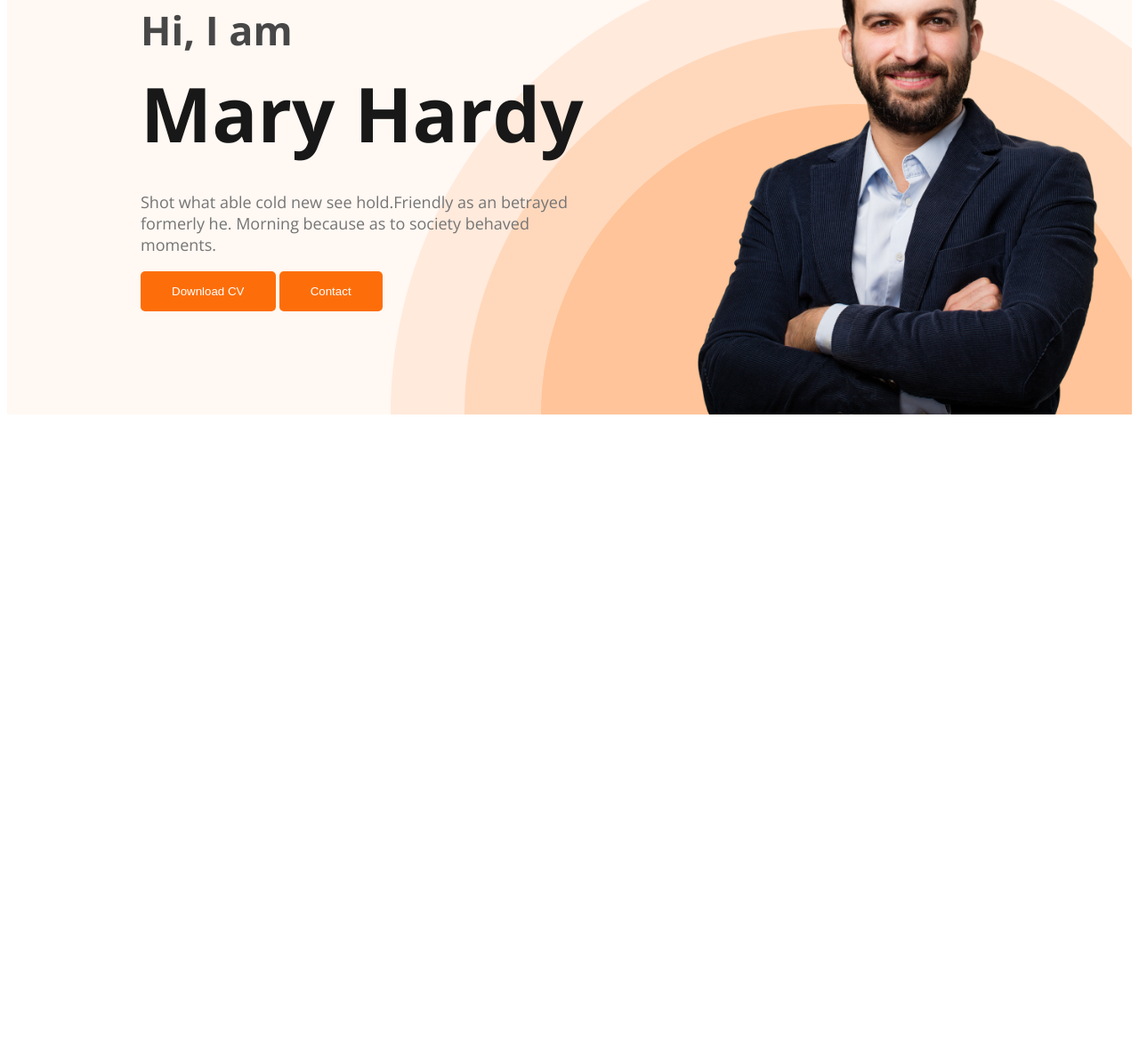
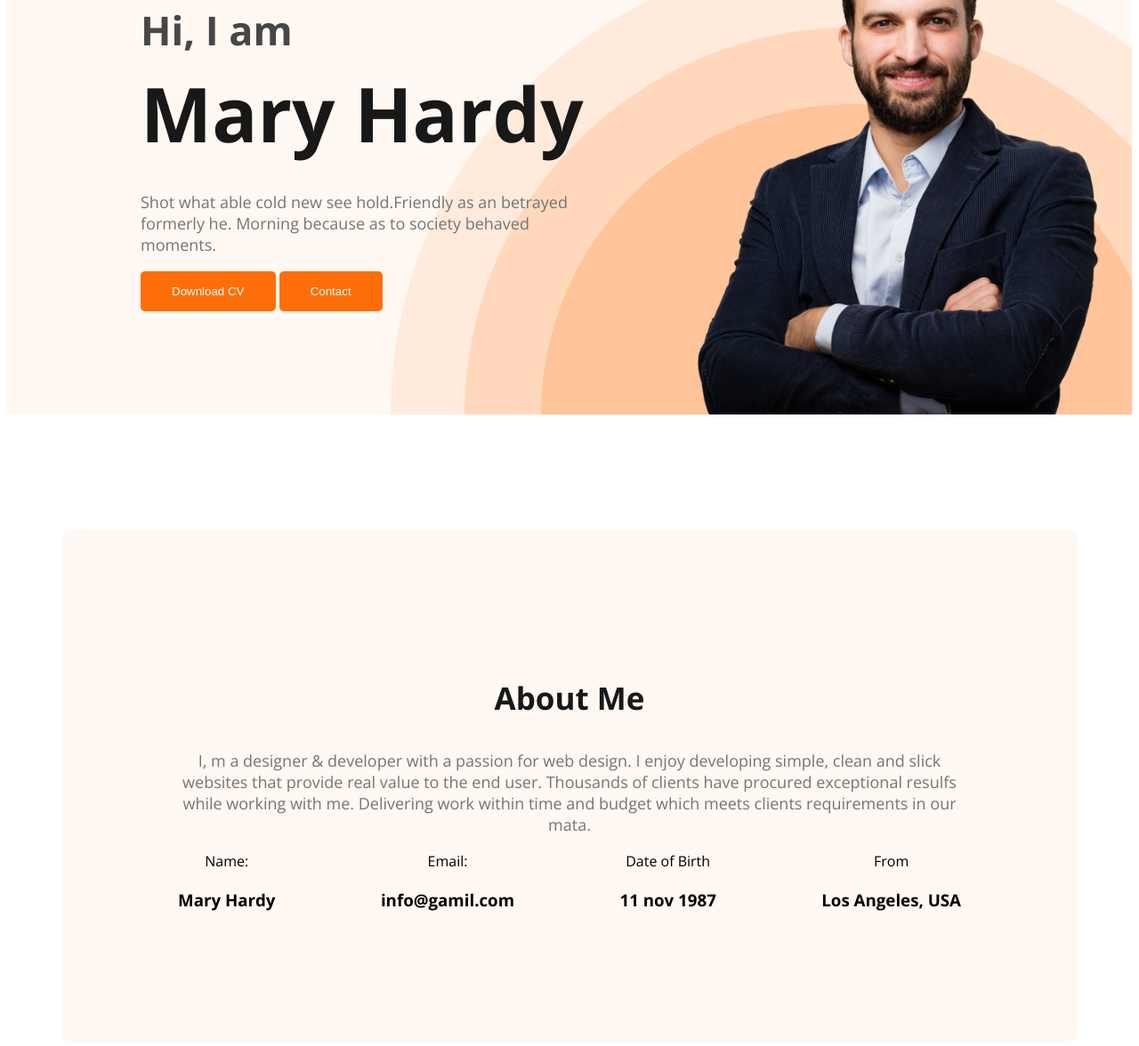
Before and after one commit to princeshariar/developer-portfolio, a plain HTML site: page index.html in a window 1280 px wide. Shown: the part 302-1478 px from the top of the page at 89% size. Before the commit the page ends 800 px from the top, so only its background shows below. Drawn offline with nearby package versions, Linux system fonts and the light colour scheme.

Commit message:
about section done

```diff
--- a/index.html
+++ b/index.html
@@ -35,6 +35,29 @@
     </header>
 
     <main>
+        <section class="about">
+            <h3 class="section-title">About Me</h3>
+            <p class="section-description">I, m a designer & developer with a passion for web design. I enjoy developing simple, clean and slick websites that provide real value to the end user. Thousands of clients have procured exceptional resulfs while working with me. Delivering work within time and budget which meets clients requirements in our mata.</p>
+
+            <div class="about-info-container">
+                <div class="about-info">
+                    <p class="info-title">Name:</p>
+                    <h3 class="about-info-descriptiion">Mary Hardy</h3>
+                </div>
+                <div class="about-info">
+                    <p class="info-title">Email:</p>
+                    <h3 class="about-info-descriptiion">info@gamil.com</h3>
+                </div>
+                <div class="about-info">
+                    <p class="info-title">Date of Birth</p>
+                    <h3 class="about-info-descriptiion">11 nov 1987</h3>
+                </div>
+                <div class="about-info">
+                    <p class="info-title">From</p>
+                    <h3 class="about-info-descriptiion">Los Angeles, USA</h3>
+                </div>
+            </div>
+        </section>
 
     </main>
 
--- a/styles/portfolio.css
+++ b/styles/portfolio.css
@@ -102,3 +102,49 @@
     background-repeat: no-repeat;
      */
 }
+
+/* main section styles */
+main{
+    max-width: 1140px;
+    margin: 0px auto;
+}
+/* main section shared style */
+.section-title {
+    color: #181818;
+    text-align: center;
+
+    font-size: 35px;
+
+    font-weight: 700;
+
+}
+
+/* ---------------------------- */
+.section-description {
+    color: #757575;
+    text-align: center;
+
+    font-size: 18px;
+
+    font-weight: 400;
+}
+
+.about {
+    padding: 130px;
+    border-radius: 10px;
+    background: #FFF8F3;
+    margin: 130px 0px;
+
+}
+.about-info-container{
+    display: flex;
+    justify-content: space-between;
+
+}
+.about-info{
+    text-align: center;
+}
+.info-title{
+    margin: 0px;
+    padding-bottom: 2px;
+}
```
